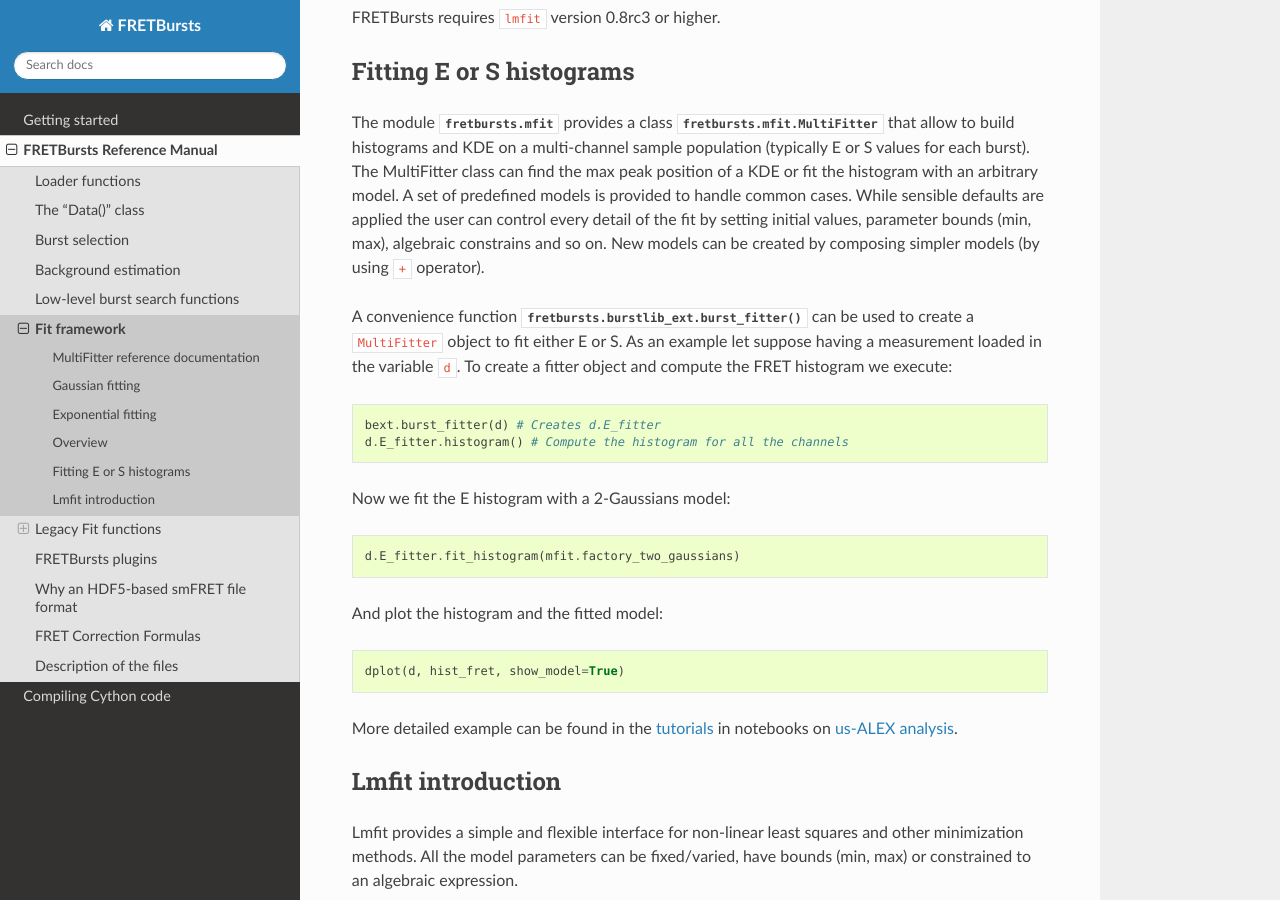
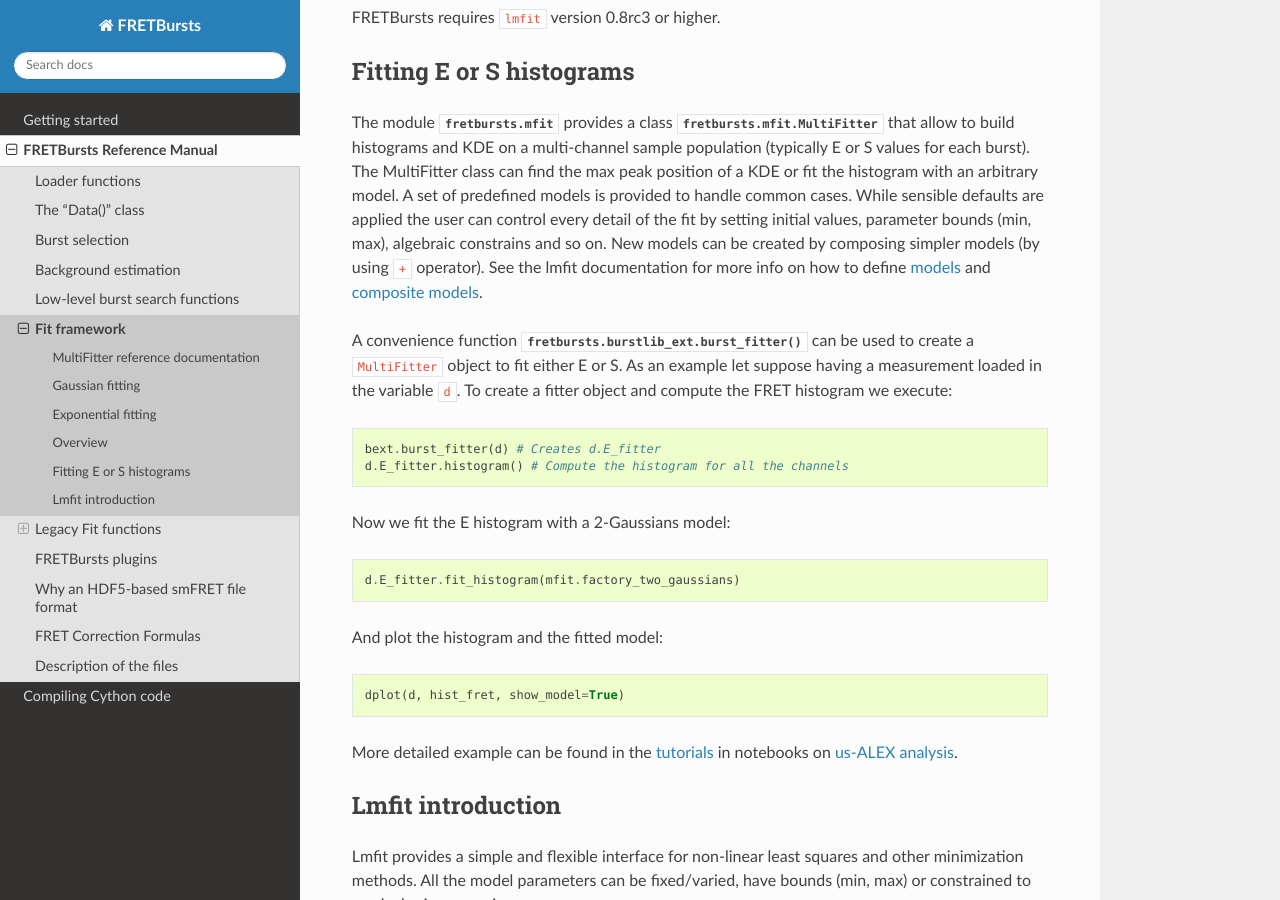
Before and after one commit to tritemio/FRETBursts, a Sphinx documentation site: the page built from docs/source/fit.rst, in a window 1280 px wide and 900 px high, scrolled down 810 px. Built offline with Sphinx 7.4.7 and the Read the Docs theme 2.0.0, drawn with Linux system fonts in a browser that asks for light colours; the version number could not be read and is left out.

Commit message:
Docs: add links to lmfit docs

```diff
--- a/docs/source/fit.rst
+++ b/docs/source/fit.rst
@@ -46,7 +46,10 @@ A set of predefined models is provided to handle common cases.
 While sensible defaults are applied the user can control
 every detail of the fit by setting initial values, parameter bounds
 (min, max), algebraic constrains and so on. New models can be created by
-composing simpler models (by using `+` operator).
+composing simpler models (by using `+` operator). See the lmfit documentation
+for more info on how to define
+`models <http://lmfit.github.io/lmfit-py/model.html>`_
+and `composite models <http://lmfit.github.io/lmfit-py/model.html#creating-composite-models>`_.
 
 A convenience function :func:`fretbursts.burstlib_ext.burst_fitter` can be
 used to create a `MultiFitter` object to fit either E or S. As an example
```
